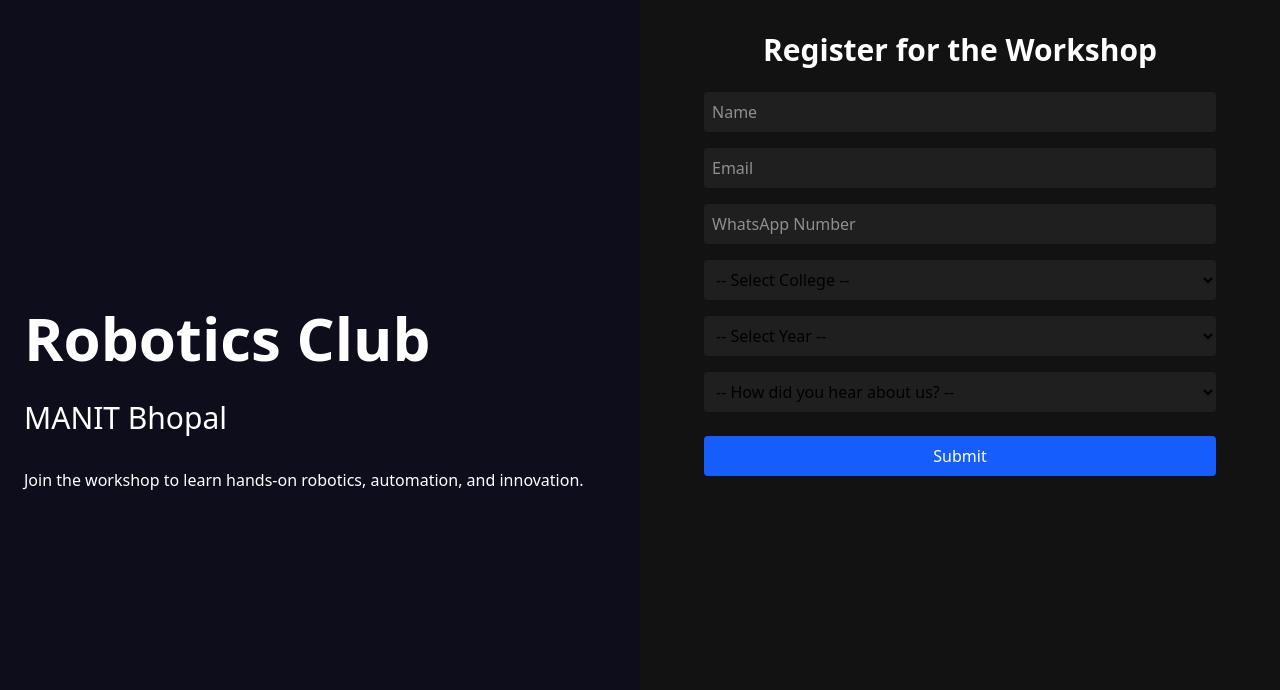
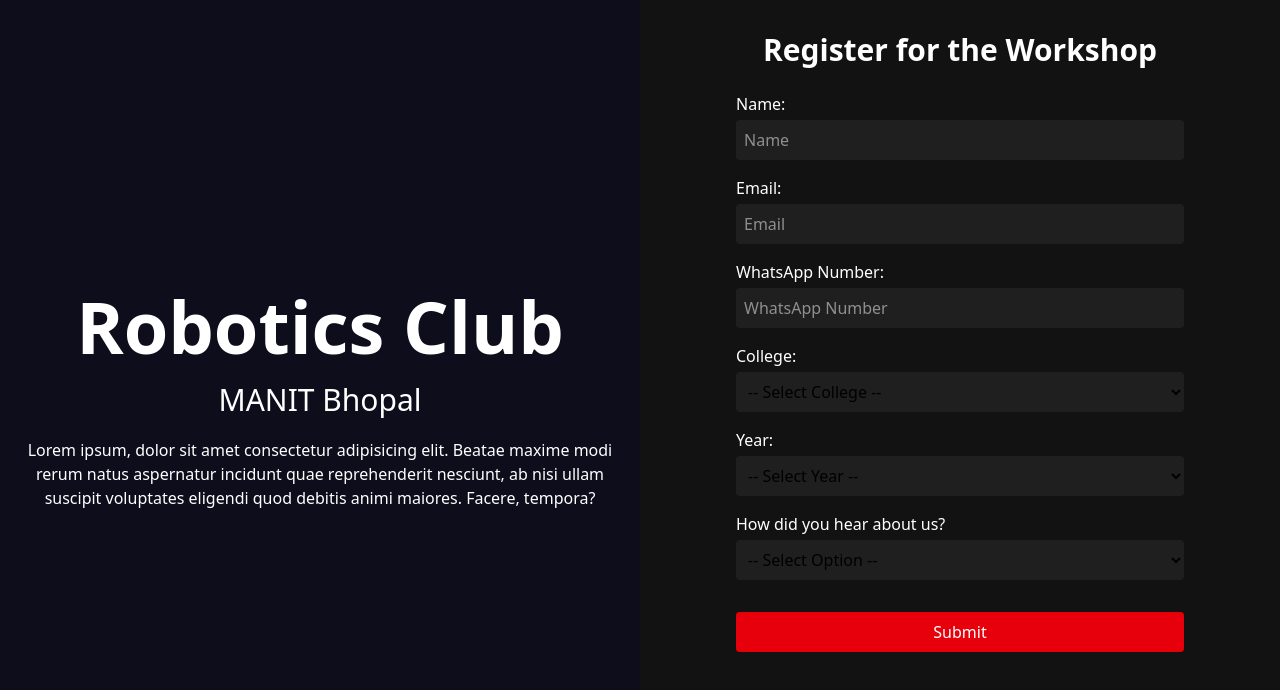
Before and after one commit to anupam-dwivedi06/Robotics-form, a Next.js app: page / in a window 1280 px wide. Shown: the top 690 px of the page. Built offline with nearby package versions, Linux system fonts and the light colour scheme.

Commit message:
some ui change

```diff
--- a/src/app/page.jsx
+++ b/src/app/page.jsx
@@ -93,59 +93,176 @@
 
   return (
     <div className="flex">
-      <div className="bg-[#0D0D1C] w-[50vw] h-screen text-white flex flex-col justify-center gap-8 px-6">
-        <h1 className="text-6xl font-bold">Robotics Club</h1>
+      <div className="bg-[#0D0D1C] w-[50vw] h-screen text-white flex flex-col justify-center gap-5 px-6 text-center">
+        <h1 className="text-7xl font-bold">Robotics Club</h1>
         <h2 className="text-3xl">MANIT Bhopal</h2>
-        <p>Join the workshop to learn hands-on robotics, automation, and innovation.</p>
+        <p>
+          Lorem ipsum, dolor sit amet consectetur adipisicing elit. Beatae
+          maxime modi rerum natus aspernatur incidunt quae reprehenderit
+          nesciunt, ab nisi ullam suscipit voluptates eligendi quod debitis
+          animi maiores. Facere, tempora?
+        </p>
       </div>
 
       <div className="flex-1 h-screen overflow-y-scroll px-16 py-8 bg-[#121212] text-white">
-        <h2 className="text-center text-3xl mb-6 font-semibold">Register for the Workshop</h2>
+        <h2 className="text-center text-3xl mb-6 font-semibold">
+          Register for the Workshop
+        </h2>
 
-        <form className="flex flex-col gap-4" onSubmit={handleSubmit}>
-          <input name="name" value={formData.name} onChange={handleChange} placeholder="Name" required className="p-2 rounded bg-[#1f1f1f]" />
-          <input name="email" value={formData.email} onChange={handleChange} placeholder="Email" type="email" required className="p-2 rounded bg-[#1f1f1f]" />
-          <input name="wpNumber" value={formData.wpNumber} onChange={handleChange} placeholder="WhatsApp Number" required className="p-2 rounded bg-[#1f1f1f]" />
+        <form className="flex flex-col gap-4 px-8" onSubmit={handleSubmit}>
+          <label>
+            Name:
+            <input
+              name="name"
+              value={formData.name}
+              onChange={handleChange}
+              placeholder="Name"
+              required
+              className="p-2 mt-1 rounded bg-[#1f1f1f] w-full"
+            />
+          </label>
 
-          <select name="college" value={formData.college} onChange={handleChange} required className="p-2 rounded bg-[#1f1f1f] text-black">
+          <label>
+            Email:
+            <input
+              name="email"
+              type="email"
+              value={formData.email}
+              onChange={handleChange}
+              placeholder="Email"
+              required
+              className="p-2 mt-1 rounded bg-[#1f1f1f] w-full"
+            />
+          </label>
+
+          <label>
+            WhatsApp Number:
+            <input
+              name="wpNumber"
+              value={formData.wpNumber}
+              onChange={handleChange}
+              placeholder="WhatsApp Number"
+              required
+              className="p-2 mt-1 rounded bg-[#1f1f1f] w-full"
+            />
+          </label>
+
+          <label>
+            College:
+            <select
+              name="college"
+              value={formData.college}
+              onChange={handleChange}
+              required
+              className="p-2 mt-1 rounded bg-[#1f1f1f] text-black w-full"
+            >
               <option value="">-- Select College --</option>
               <option value="MANIT">MANIT Bhopal</option>
               <option value="Other">Other College</option>
             </select>
+          </label>
 
           {isManit && (
             <>
-              <input name="scNumber" value={formData.scNumber} onChange={handleChange} placeholder="Scholar Number" required className="p-2 rounded bg-[#1f1f1f]" />
-              <input name="password" value={formData.password} onChange={handleChange} placeholder="MANIT Email Password" type="password" required className="p-2 rounded bg-[#1f1f1f]" />
+              <label>
+                Scholar Number:
+                <input
+                  name="scNumber"
+                  value={formData.scNumber}
+                  onChange={handleChange}
+                  placeholder="Scholar Number"
+                  required
+                  className="p-2 mt-1 rounded bg-[#1f1f1f] w-full"
+                />
+              </label>
+
+              <label>
+                MANIT Email Password:
+                <input
+                  name="password"
+                  type="password"
+                  value={formData.password}
+                  onChange={handleChange}
+                  placeholder="MANIT Email Password"
+                  required
+                  className="p-2 mt-1 rounded bg-[#1f1f1f] w-full"
+                />
+              </label>
             </>
           )}
 
           {isOtherCollege && (
             <>
-              <input name="otherCollege" value={formData.otherCollege} onChange={handleChange} placeholder="Your College Name" className="p-2 rounded bg-[#1f1f1f]" />
-              <p className="text-sm">Pay ₹99 and upload payment screenshot:</p>
-              <img src="/ss-pay.jpg" className="w-60 mx-auto my-2" />
-              <input type="file" accept="image/*" onChange={handleImageChange} className="text-sm" />
+              <label>
+                Your College Name:
+                <input
+                  name="otherCollege"
+                  value={formData.otherCollege}
+                  onChange={handleChange}
+                  placeholder="Your College Name"
+                  className="p-2 mt-1 rounded bg-[#1f1f1f] w-full"
+                />
+              </label>
+
+              <p className="text-sm mt-2">
+                Pay ₹99 and upload payment screenshot:
+              </p>
+              <img
+                src="/ss-pay.jpg"
+                alt="QR for Payment"
+                className="w-60 mx-auto my-2"
+              />
+
+              <label className="text-sm font-medium">
+                Payment Screenshot:
+                <input
+                  type="file"
+                  accept="image/*"
+                  onChange={handleImageChange}
+                  className="mt-1 file:bg-red-500 file:text-white file:font-semibold file:px-4 file:py-2 file:border-none file:rounded file:cursor-pointer"
+                />
+              </label>
             </>
           )}
 
-          <select name="year" value={formData.year} onChange={handleChange} required className="p-2 rounded bg-[#1f1f1f] text-black">
+          <label>
+            Year:
+            <select
+              name="year"
+              value={formData.year}
+              onChange={handleChange}
+              required
+              className="p-2 mt-1 rounded bg-[#1f1f1f] text-black w-full"
+            >
               <option value="">-- Select Year --</option>
               <option value="1st">1st</option>
               <option value="2nd">2nd</option>
               <option value="3rd">3rd</option>
               <option value="4th">4th</option>
             </select>
+          </label>
 
-          <select name="know" value={formData.know} onChange={handleChange} required className="p-2 rounded bg-[#1f1f1f] text-black">
-            <option value="">-- How did you hear about us? --</option>
+          <label>
+            How did you hear about us?
+            <select
+              name="know"
+              value={formData.know}
+              onChange={handleChange}
+              required
+              className="p-2 mt-1 rounded bg-[#1f1f1f] text-black w-full"
+            >
+              <option value="">-- Select Option --</option>
               <option value="Instagram">Instagram</option>
               <option value="Poster">Poster</option>
               <option value="Friends">Friend Circle</option>
               <option value="Other">Other</option>
             </select>
+          </label>
 
-          <button type="submit" className="bg-blue-600 hover:bg-blue-500 p-2 rounded mt-2">
+          <button
+            type="submit"
+            className="mt-4 py-2 px-4 bg-red-600 hover:bg-red-700 rounded"
+          >
             {isPending ? "Submitting..." : "Submit"}
           </button>
         </form>
```
Lines whose indentation alone changed are shown as unchanged.
